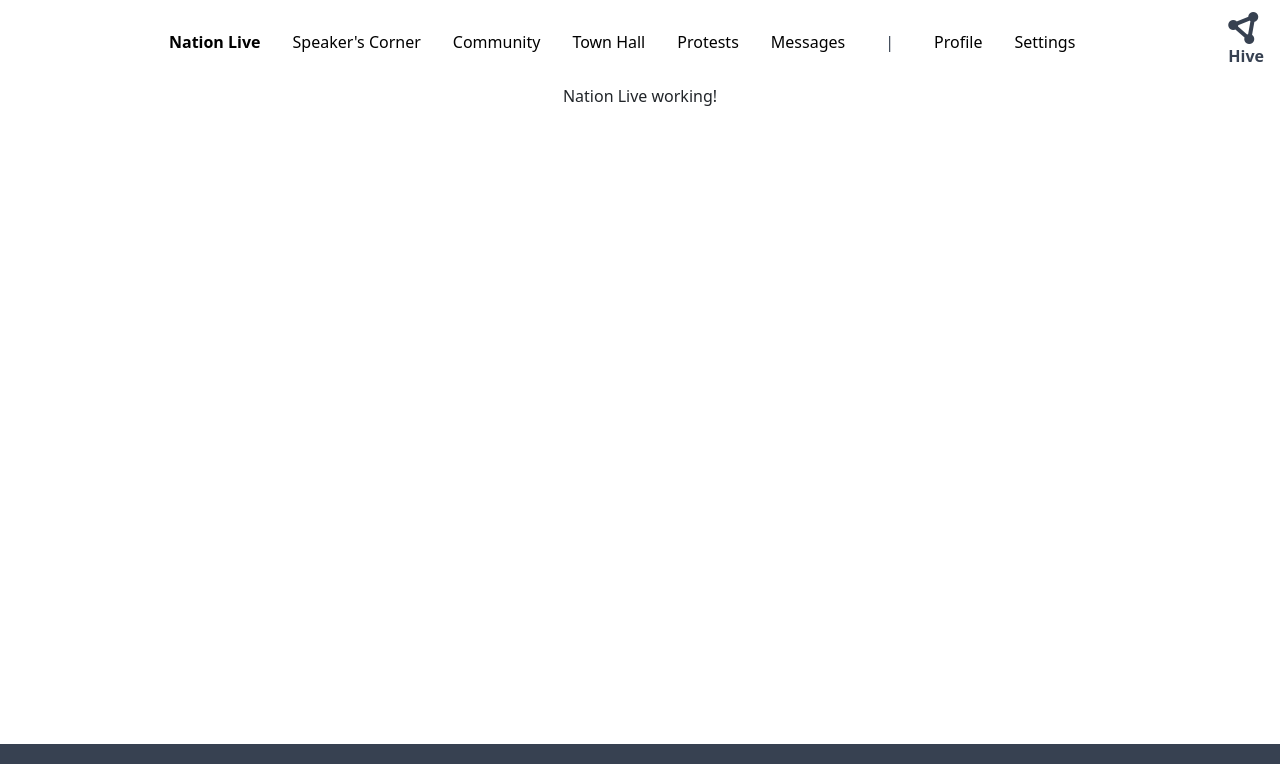
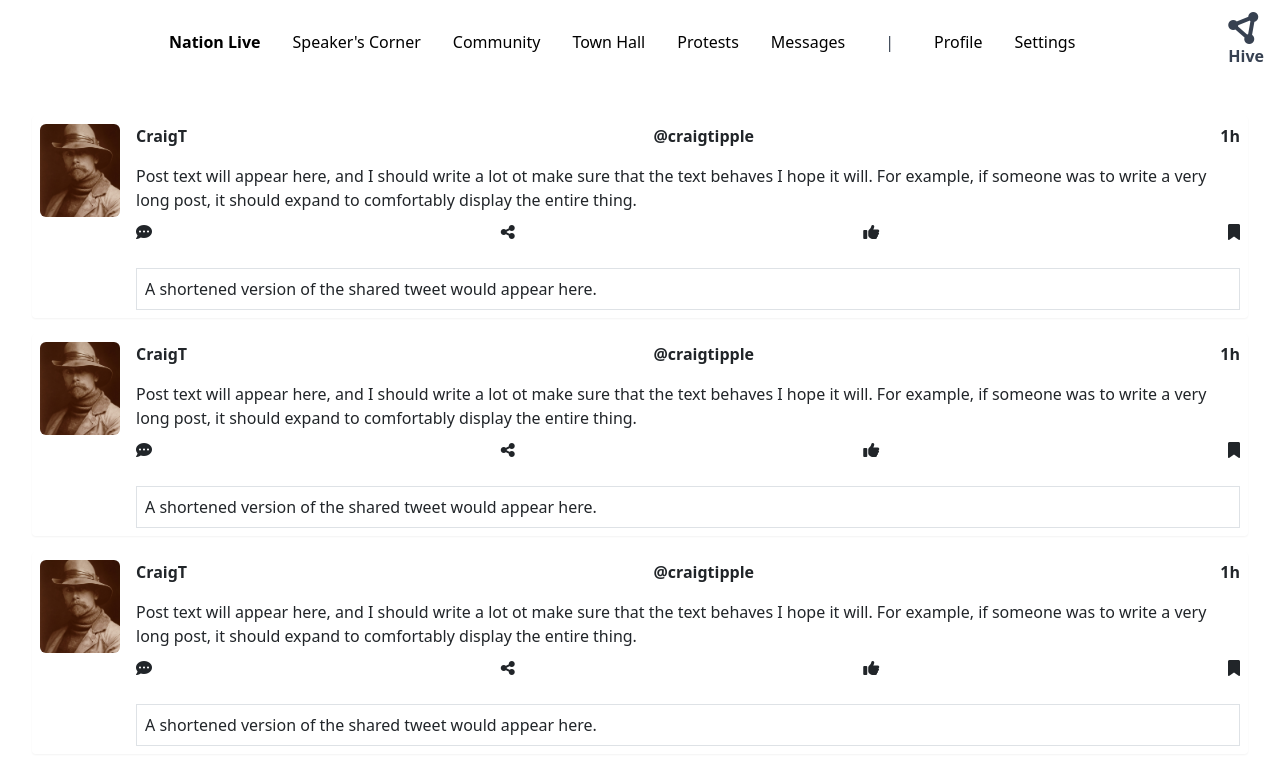
Before and after one commit to CraigAT1181/hive_fe, a React (Vite) app: page / in a window 1280 px wide. Shown: the top 764 px of the page. Built offline with nearby package versions, Linux system fonts and the light colour scheme.

Commit message:
Added PostDisplay and PostCard, and created a basic structure in Nation Live.

```diff
--- a/src/App.jsx
+++ b/src/App.jsx
@@ -7,7 +7,7 @@ import ErrorHandler from "./components/ErrorHandler/ErrorHandler";
 import "@fortawesome/fontawesome-free/css/all.min.css";
 import "./index.css";
 
-const NationLive = lazy(() => import("./components/Home"));
+const NationLive = lazy(() => import("./components/NationLive/NationLive"));
 const Community = lazy(() => import("./components/Community/Community"));
 const SpeakersCorner = lazy(() =>
   import("./components/SpeakersCorner/SpeakersCorner")
@@ -29,44 +29,18 @@ export default function App() {
             <div className="flex justify-center">
               <i className="fa-solid fa-spinner fa-spin"></i>
             </div>
-          }>
+          }
+        >
           <Routes>
-            <Route
-              path="/"
-              element={<NationLive />}
-            />
-            <Route
-              path="/profile"
-              element={<Profile />}
-            />
-            <Route
-              path="/town-hall"
-              element={<TownHall />}
-            />
-            <Route
-              path="/speakers-corner"
-              element={<SpeakersCorner />}
-            />
-            <Route
-              path="/community"
-              element={<Community />}
-            />
-            <Route
-              path="/messages"
-              element={<Messages />}
-            />
-            <Route
-              path="/protests"
-              element={<Protests />}
-            />
-            <Route
-              path="/settings"
-              element={<Settings />}
-            />
-            <Route
-              path="/*"
-              element={<ErrorHandler />}
-            />
+            <Route path="/" element={<NationLive />} />
+            <Route path="/profile" element={<Profile />} />
+            <Route path="/town-hall" element={<TownHall />} />
+            <Route path="/speakers-corner" element={<SpeakersCorner />} />
+            <Route path="/community" element={<Community />} />
+            <Route path="/messages" element={<Messages />} />
+            <Route path="/protests" element={<Protests />} />
+            <Route path="/settings" element={<Settings />} />
+            <Route path="/*" element={<ErrorHandler />} />
           </Routes>
         </Suspense>
       </main>
--- a/src/components/Home.jsx
+++ /dev/null
@@ -1,9 +0,0 @@
-import React from "react";
-
-export default function NationLive() {
-  return (
-    <div className="home-container">
-      <p>Nation Live working!</p>
-    </div>
-  );
-}
--- /dev/null
+++ b/src/components/NationLive/NationLive.jsx
@@ -0,0 +1,10 @@
+import React from "react";
+import PostDisplay from "../PostDisplay/PostDisplay";
+
+export default function NationLive() {
+  return (
+    <div className="nation-live-container">
+      <PostDisplay />
+    </div>
+  );
+}
--- /dev/null
+++ b/src/components/PostCard/PostCard.jsx
@@ -0,0 +1,46 @@
+import React from "react";
+
+export default function PostCard() {
+  return (
+    <div className="post-card-container">
+      <div className="min-w-24">
+        <img
+          className="w-20 h-1/2 object-cover rounded"
+          src={"/profile-pic.jpg"}
+          alt="profile pic"
+        />
+      </div>
+      <div className="flex-grow">
+        <div className="flex justify-between font-semibold">
+          <p className="">CraigT</p>
+          <p className="">@craigtipple</p>
+          <p className="">1h</p>
+        </div>
+        <div>
+          Post text will appear here, and I should write a lot ot make sure that
+          the text behaves I hope it will. For example, if someone was to write
+          a very long post, it should expand to comfortably display the entire
+          thing.
+        </div>
+        <div className="flex justify-between mt-2">
+          <p className="mb-0">
+            <i className="fa-solid fa-comment-dots"></i>
+          </p>
+          <p className="mb-0">
+            <i className="fa-solid fa-share-nodes"></i>
+          </p>
+          <p className="mb-0">
+            <i className="fa-solid fa-thumbs-up"></i>
+          </p>
+          <p className="mb-0">
+            <i className="fa-solid fa-bookmark"></i>
+          </p>
+        </div>
+        {/* LOGIC TO CHECK IF THERE'S A RETWEET. IF SO, RENDER DIV BELOW */}
+        <div className="border border-gray-500 p-2 mt-4">
+          A shortened version of the shared tweet would appear here.
+        </div>
+      </div>
+    </div>
+  );
+}
--- /dev/null
+++ b/src/components/PostDisplay/PostDisplay.jsx
@@ -0,0 +1,16 @@
+import React from "react";
+import PostCard from "../PostCard/PostCard";
+
+export default function PostDisplay() {
+  const posts = [1, 2, 3, 4, 5, 6, 7, 8];
+
+  return (
+    <div className="post-display-container">
+      <div>
+        {posts.map((x) => {
+          return <PostCard key={x} />;
+        })}
+      </div>
+    </div>
+  );
+}
--- a/src/index.css
+++ b/src/index.css
@@ -68,6 +68,25 @@
 
 /* -- PAGES -- */
 
-.home-container {
-  @apply flex justify-center;
+/* -- NATION LIVE -- */
+
+.nation-live-container {
+  @apply p-4;
 }
+
+/* -- POST DISPLAY -- */
+
+.post-display-container {
+}
+
+/* -- POST CARD -- */
+
+.post-card-container {
+  @apply flex my-4 p-2 rounded shadow-sm;
+}
+
+.post-card-profile-pic {
+}
+
+.post-card-message {
+}
```
Also changed, not shown: public/profile-pic.jpg (added).
